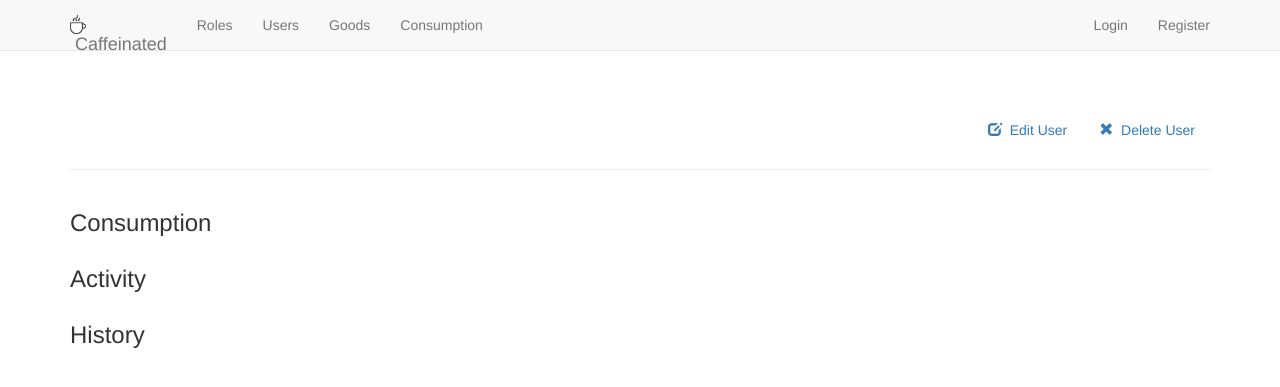
After one commit to Indemnity83/deprecated, a CakePHP app: template app/View/Users/profile.ctp in a window 1280 px wide. The commit adds this page. Shown: the top 387 px of the page. Run offline with PHP 8.4 and a stand-in for CakePHP, Linux system fonts and the light colour scheme; the template is opened without the code that fills it, so the values that code supplies are empty; some libraries are stand-ins or nearby versions; some web fonts are replaced.

Commit message:
fixes #7; implement a user profile page and change login redirection

```diff
--- a/app/Config/routes.php
+++ b/app/Config/routes.php
@@ -35,6 +35,7 @@
 	Router::connect('/login', array('controller' => 'users', 'action' => 'login'));
 	Router::connect('/logout', array('controller' => 'users', 'action' => 'logout'));
 	Router::connect('/register', array('controller' => 'users', 'action' => 'register'));
+	Router::connect('/profile', array('controller' => 'users', 'action' => 'profile'));
 	Router::connect('/users/*', array('controller' => 'users', 'action' => 'view'));
 
 	Router::connect('/roles', array('controller' => 'roles', 'action' => 'index'));
--- a/app/Controller/AppController.php
+++ b/app/Controller/AppController.php
@@ -64,7 +64,7 @@ class AppController extends Controller {
 		}
 
 		# configure AuthComponent
-		$this->Auth->loginRedirect = array('controller' => 'projects', 'action' => 'index');
+		$this->Auth->loginRedirect = array('controller' => 'users', 'action' => 'profile');
 		$this->Auth->logoutRedirect = array('controller' => 'pages', 'action' => 'display', 'home');
 		$this->Auth->authenticate = array('Form' => array('passwordHasher' => 'Blowfish'));
 		$this->Auth->flash = array('element' => 'default', 'key' => 'auth', 'params' => array('class' => 'alert alert-info'));
--- a/app/View/Elements/navbar.ctp
+++ b/app/View/Elements/navbar.ctp
@@ -23,7 +23,7 @@
 				<li class="dropdown">
 					<a href="#" class="dropdown-toggle" data-toggle="dropdown"><?php echo $user['username']; ?> <span class="caret"></span></a>
 					<ul class="dropdown-menu" role="menu">
-						<li><?php echo $this->Html->link('Profile', array('controller'=>'users', 'action'=>'view', $user['id'])); ?></li>
+						<li><?php echo $this->Html->link('Profile', array('controller'=>'users', 'action'=>'profile')); ?></li>
 						<li><?php echo $this->Html->link('Logout', array('controller'=>'users', 'action'=>'logout')); ?></li>
 					</ul>
 				</li>
--- /dev/null
+++ b/app/View/Users/profile.ctp
@@ -0,0 +1,69 @@
+<div class="users view">
+	<div class="row">
+		<div class="col-md-12">
+			<div class="page-header">
+				<ul class="nav nav-pills pull-right">
+					<li><?php echo $this->Html->link(__('<span class="glyphicon glyphicon-edit"></span>&nbsp&nbsp;Edit User'), array('action' => 'edit', $user['User']['username']), array('escape' => false)); ?> </li>
+					<li><?php echo $this->Form->postLink(__('<span class="glyphicon glyphicon-remove"></span>&nbsp;&nbsp;Delete User'), array('action' => 'delete', $user['User']['id']), array('escape' => false), __('Are you sure you want to delete # %s?', $user['User']['id'])); ?> </li>
+				</ul>
+				<h1><?php echo h($user['User']['username']); ?>&nbsp;<small><?php echo h($user['Role']['title']); ?></small></h1>
+			</div>
+		</div>
+	</div>
+</div>
+
+<div class="related row">
+	<div class="col-md-12">
+		<h3><?php echo __('Consumption'); ?></h3>
+		<?php if (!empty($user['Consumption'])): ?>
+			<table cellpadding = "0" cellspacing = "0" class="table table-striped">
+			<tbody>
+			<?php foreach ($user['Consumption'] as $consumption): ?>
+				<tr>
+					<th><?php echo $consumption['when']; ?></th>
+					<td><?php echo $consumption['Good']['name']; ?></td>
+					<td class="text-right"><?php echo $consumption['quantity']; ?> fl. oz</td>
+					<td class="text-right"><?php echo $consumption['quantity'] * $consumption['Good']['caffeine_level'] / $consumption['Good']['fluid_ounces']; ?> mg</td>
+				</tr>
+			<?php endforeach; ?>
+			</tbody>
+			</table>
+		<?php endif; ?>
+	</div><!-- end col md 12 -->
+</div>
+
+<div class="related row">
+	<div class="col-md-12">
+		<h3><?php echo __('Activity'); ?></h3>
+		<?php if (!empty($user['Action'])): ?>
+			<table cellpadding = "0" cellspacing = "0" class="table table-striped">
+			<tbody>
+			<?php foreach ($user['Action'] as $log): ?>
+				<tr>
+					<th><?php echo $this->Time->timeAgoInWords($log['created']); ?></th>
+					<td><?php echo $this->Log->describe($log); ?></td>
+				</tr>
+			<?php endforeach; ?>
+			</tbody>
+			</table>
+		<?php endif; ?>
+	</div><!-- end col md 12 -->
+</div>
+
+<div class="related row">
+	<div class="col-md-12">
+		<h3><?php echo __('History'); ?></h3>
+		<?php if (!empty($user['Log'])): ?>
+			<table cellpadding = "0" cellspacing = "0" class="table table-striped">
+			<tbody>
+			<?php foreach ($user['Log'] as $log): ?>
+				<tr>
+					<th><?php echo $this->Time->timeAgoInWords($log['created']); ?></th>
+					<td><?php echo $this->Log->describe($log); ?></td>
+				</tr>
+			<?php endforeach; ?>
+			</tbody>
+			</table>
+		<?php endif; ?>
+	</div><!-- end col md 12 -->
+</div>
```
Also changed, not shown: app/Controller/UsersController.php (+15 -0 lines).
